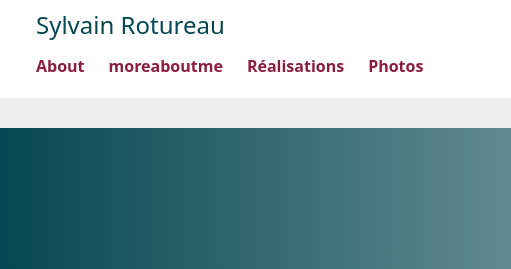
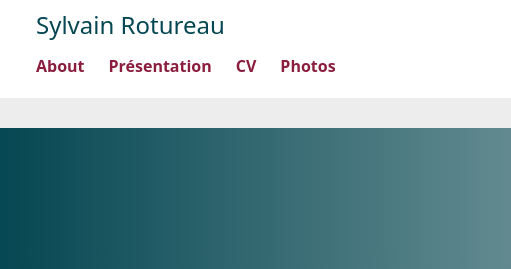
Before and after one commit to sylvainrotureau/patissier, a website: page index.html in a window 1280 px wide. Both pictures are taken after a click on the button "Toggle navigation". Shown: the top 269 px of the page, 0-511 px from the left. Drawn offline with nearby package versions, Linux system fonts and the light colour scheme; files that its build step writes are made by us from their sources.

Commit message:
correction menu

```diff
--- a/index.html
+++ b/index.html
@@ -35,11 +35,11 @@
                             <ul class="nav nav-pills gap-4">
                                 <li class="nav-item"><a href="#about" class="nav-link text-color1 fw-bolder"
                                         aria-current="page">About</a></li>
-                                        <li class="nav-item"><a href="#moreaboutme"
-                                        class="nav-link text-color1 fw-bolder">moreaboutme</a>
+                                        <li class="nav-item"><a href="#presentation"
+                                        class="nav-link text-color1 fw-bolder">Présentation</a>
                                 </li>
-                                <li class="nav-item"><a href="#realisations"
-                                        class="nav-link text-color1 fw-bolder">Réalisations</a>
+                                <li class="nav-item"><a href="#cv"
+                                        class="nav-link text-color1 fw-bolder">CV</a>
                                 </li>
                                 <li class="nav-item"><a href="#pictures"
                                         class="nav-link text-color1 fw-bolder">Photos</a>
@@ -104,7 +104,7 @@
     </section>
 
   <!-- COMPETENCES -->
-<section class="py-5" id="moreaboutme">
+<section class="py-5" id="presentation">
   <div class="container">
     <h1 class="text-center mb-5">Présentation</h1>
     <p>Je suis un pâtissier passionné et engagé qui attache une grande importance à la qualité de mes produits et à l'hygiène culinaire. J'ai à cœur d'utiliser des matières premières non industrielles ou non chimiques autant que possible. Le respect de mes clients est également une valeur qui me tient à cœur, tout comme le maintien de bonnes relations avec mes collègues.</p>
```
